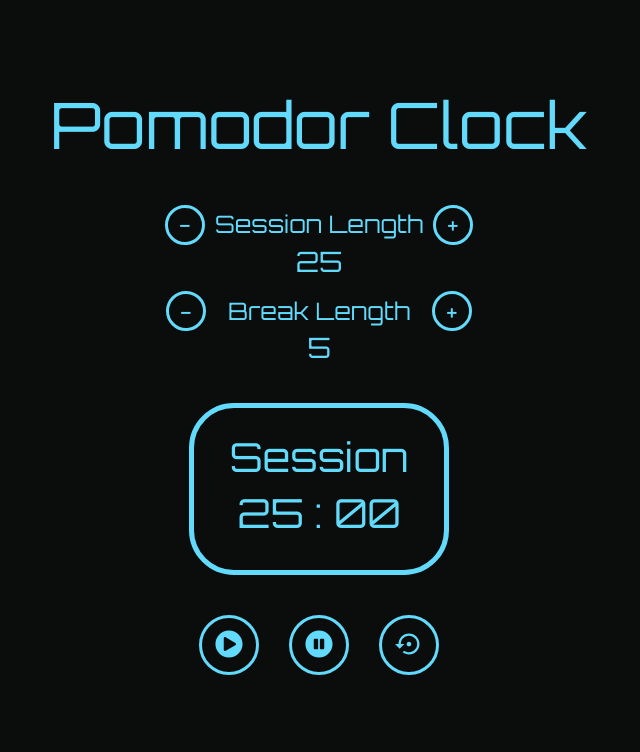
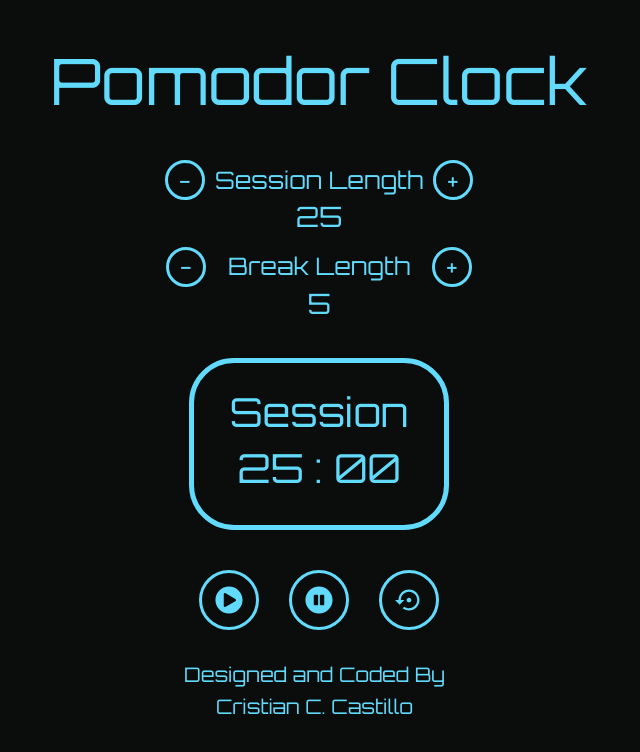
Before and after one commit to Cristian-Castillo/Pomodor-Clock-Project, a React (Create React App) app: page / in a window 1280 px wide. Shown: the top 752 px of the page, without its empty margins (321-961 px from the left). Built offline with nearby package versions, Linux system fonts and the light colour scheme.

Commit message:
Update Pomodoro Author Brand

```diff
--- a/src/components/Pomodor.js
+++ b/src/components/Pomodor.js
@@ -147,6 +147,12 @@ class Pomodor extends Component {
                                         </h3>
                                     </div>
                                 </div>
+                                <div style = {{marginTop:'25px'}}className ='row'>
+                                    <div>
+                                        <h5>Designed and Coded By</h5>
+                                        <h5>Cristian C. Castillo</h5>
+                                    </div>
+                                </div>
                             </div>
                         </div>
                     </div>
```
